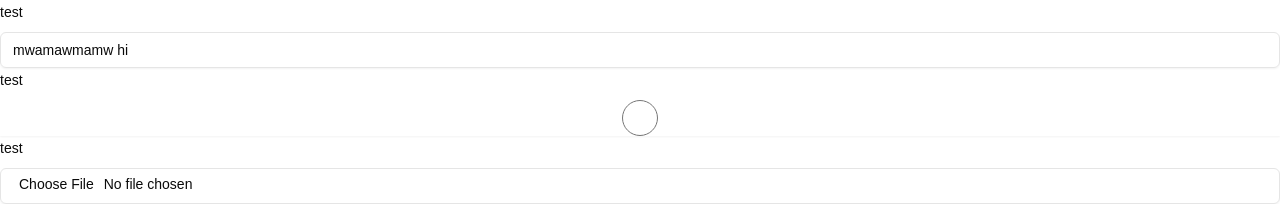
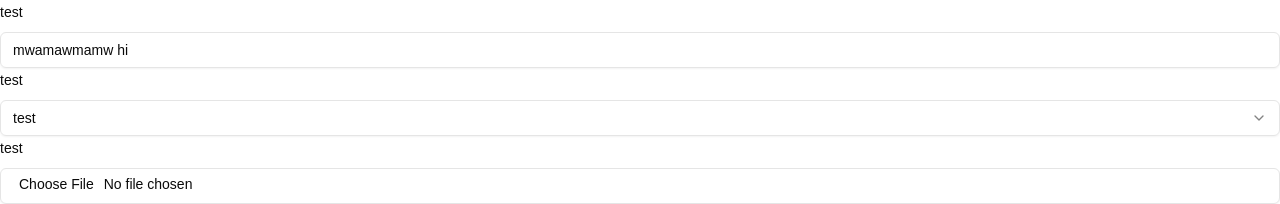
Before and after one commit to hdmGOAT/codelearnproject, a Next.js app in the folder frontend/: page /signup in a window 1280 px wide. Shown: the top 204 px of the page. Built offline with nearby package versions, Linux system fonts and the light colour scheme.

Commit message:
more implementation on select

```diff
--- a/frontend/app/signup/page.tsx
+++ b/frontend/app/signup/page.tsx
@@ -14,19 +14,21 @@ const SignupPage = () => {
       type: "text" as "text",
       placeholder: "test",
       defaultValue: "mwamawmamw hi",
+    },
+    {
+      name: "gay",
+      label: "test",
+      type: "select",
+      placeholder: "test",
       options: [
         {
           label: "test",
           value: "test",
         },
-      ],
-    },
-    {
-      name: "gay",
-      label: "test",
-      type: "radio",
-      placeholder: "test",
-      options: [
+        {
+          label: "test",
+          value: "test",
+        },
         {
           label: "test",
           value: "test",
--- a/frontend/components/DynamicForm.tsx
+++ b/frontend/components/DynamicForm.tsx
@@ -29,6 +29,7 @@ import {
   SelectTrigger,
   SelectValue,
 } from "./ui/select";
+import { RadioGroup } from "./ui/radio-group";
 
 export interface Field {
   name: string;
@@ -74,6 +75,30 @@ const DynamicForm = ({ schema, fields, onSubmit }: DynamicFormProps) => {
     ),
   });
 
+  const renderSelect = (field: Field) => {
+    return (
+      <Select>
+        <SelectTrigger>
+          <SelectValue placeholder={field.placeholder} />
+        </SelectTrigger>
+        <SelectContent>
+          <SelectGroup>
+            <SelectLabel>{field.label}</SelectLabel>
+            {field.options?.map((op, index) => (
+              <SelectItem key={index} value={op.value}>
+                {op.label}
+              </SelectItem>
+            ))}
+          </SelectGroup>
+        </SelectContent>
+      </Select>
+    );
+  };
+
+  const renderRadio = (field: Field) => {
+    return <RadioGroup></RadioGroup>;
+  };
+
   const renderField = (field: Field) => {
     return (
       <FormField
@@ -90,21 +115,9 @@ const DynamicForm = ({ schema, fields, onSubmit }: DynamicFormProps) => {
                   onCheckedChange={formField.onChange}
                 />
               ) : field.type === "select" ? (
-                <Select>
-                  <SelectTrigger className="w-[180px]">
-                    <SelectValue placeholder="Select a fruit" />
-                  </SelectTrigger>
-                  <SelectContent>
-                    <SelectGroup className="">
-                      <SelectLabel>Fruits</SelectLabel>
-                      <SelectItem value="apple">Apple</SelectItem>
-                      <SelectItem value="banana">Banana</SelectItem>
-                      <SelectItem value="blueberry">Blueberry</SelectItem>
-                      <SelectItem value="grapes">Grapes</SelectItem>
-                      <SelectItem value="pineapple">Pineapple</SelectItem>
-                    </SelectGroup>
-                  </SelectContent>
-                </Select>
+                renderSelect(field)
+              ) : field.type === "radio" ? (
+                renderRadio(field)
               ) : (
                 <Input
                   {...formField}
```
